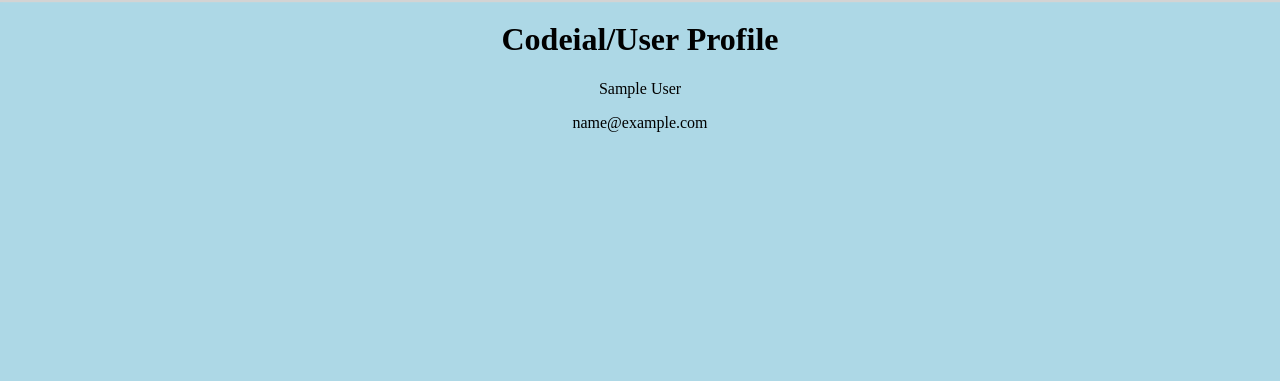
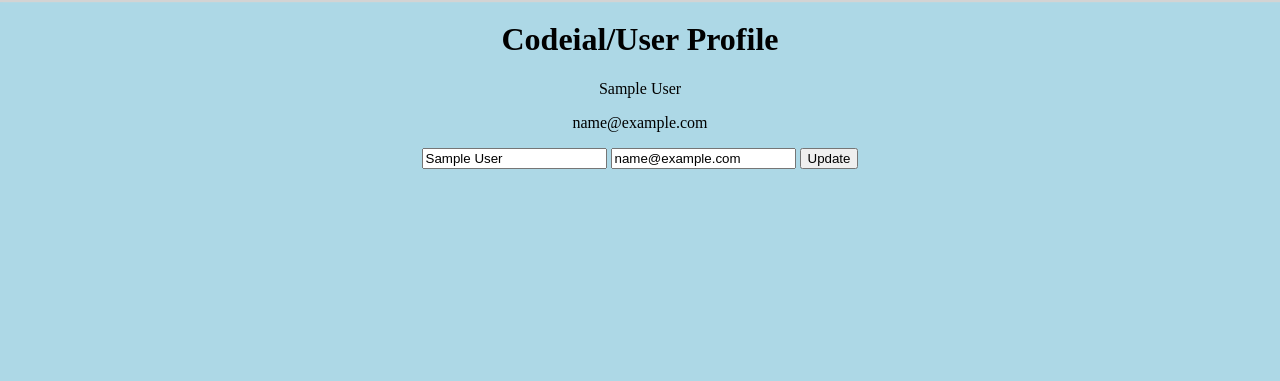
Before and after one commit to akshay058/nodejs, a Node server app: page /users/profile/600000000000000000000002 in a window 1280 px wide. Shown: the part 39-420 px from the top of the page. Run offline with Node 20, Linux system fonts and the light colour scheme; the visitor is signed in with stand-in values (Sample User, id 1); some libraries are stand-ins or nearby versions.

Commit message:
Updating User Profile Details

```diff
--- a/controllers/users_controller.js
+++ b/controllers/users_controller.js
@@ -12,6 +12,21 @@ module.exports.profile=function(req,res){
 }
 //res.end('<h1> User Profile</h1>');
 
+
+// update the profile page.................
+//(req.params.id (use for route parameter)...req.body.id(actual form data send from form))
+
+module.exports.update=function(req,res){
+    if(req.user.id == req.params.id){
+        User.findByIdAndUpdate(req.params.id,req.body,function(err,user){
+            return res.redirect('back');
+        });
+    }
+    else{
+        return res.status(401).send('Unauthorized');
+    }
+
+}
 
 
 //render the sign up page....
--- a/routes/users.js
+++ b/routes/users.js
@@ -5,6 +5,8 @@ const passport = require('passport');
 const usersController = require('../controllers/users_controller');
 
 router.get('/profile/:id',passport.checkAuthentication, usersController.profile);
+router.post('/update/:id',passport.checkAuthentication,usersController.update);
+
 router.get('/sign-up',usersController.signUp);
 router.get('/sign-in', usersController.signIn);
 router.post('/create',usersController.create);
--- a/views/_header.ejs
+++ b/views/_header.ejs
@@ -11,7 +11,7 @@
         <div class="auth-links">
             <ul>
             <% if (locals.user) {%>
-            <li> <a href="/users/profile"><%= user.name %></a></li>
+            <li> <a href="/users/profile/<%=user.id%>"><%= user.name %></a></li>
             <li><a href="/users/sign-out">Sign Out</a></li>
             <%} else {%>
             <li> <a href="/users/sign-in">Sign In</a></li>
--- a/views/user_profile.ejs
+++ b/views/user_profile.ejs
@@ -4,3 +4,21 @@
 
 <p><%= profile_user.name %></p>
 <p><%= profile_user.email %></p>
+
+
+<!--Update details of profile............-->
+
+<% if(user.id == profile_user.id){ %>
+    <!--if user matches show form-->
+    <form action="/users/update/<%=profile_user.id%>" method="POST">
+        <input type="text" name="name" placeholder="Your Name" value="<%=profile_user.name%>" required>
+        <input type="email" name="email" placeholder="Your Email" value="<%=profile_user.email%>" required>
+        <input type="submit" value="Update">
+    </form>
+
+    <%}else{%>
+        <!-- else show only the profile info-->
+        <p><%= profile_user.name %></p>
+        <p><%=profile_user.email%></p>
+
+        <% } %>
```
